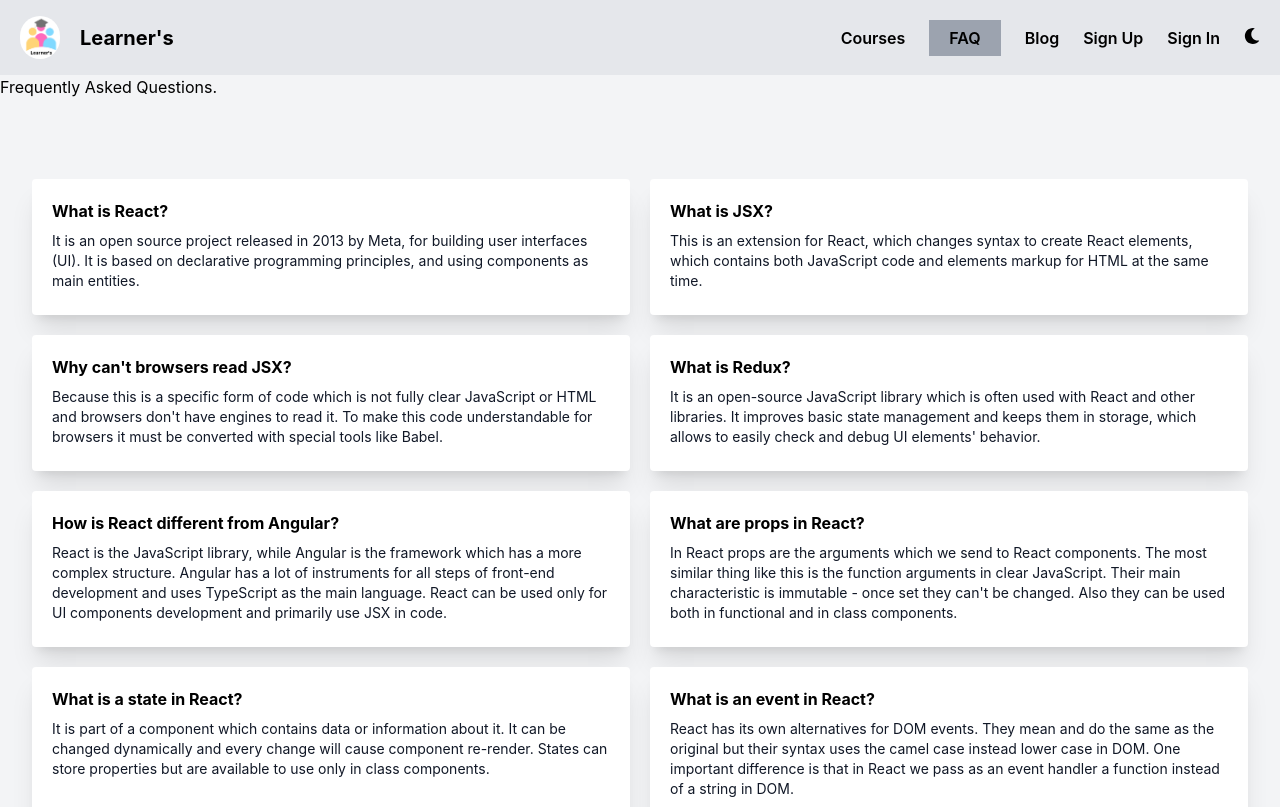
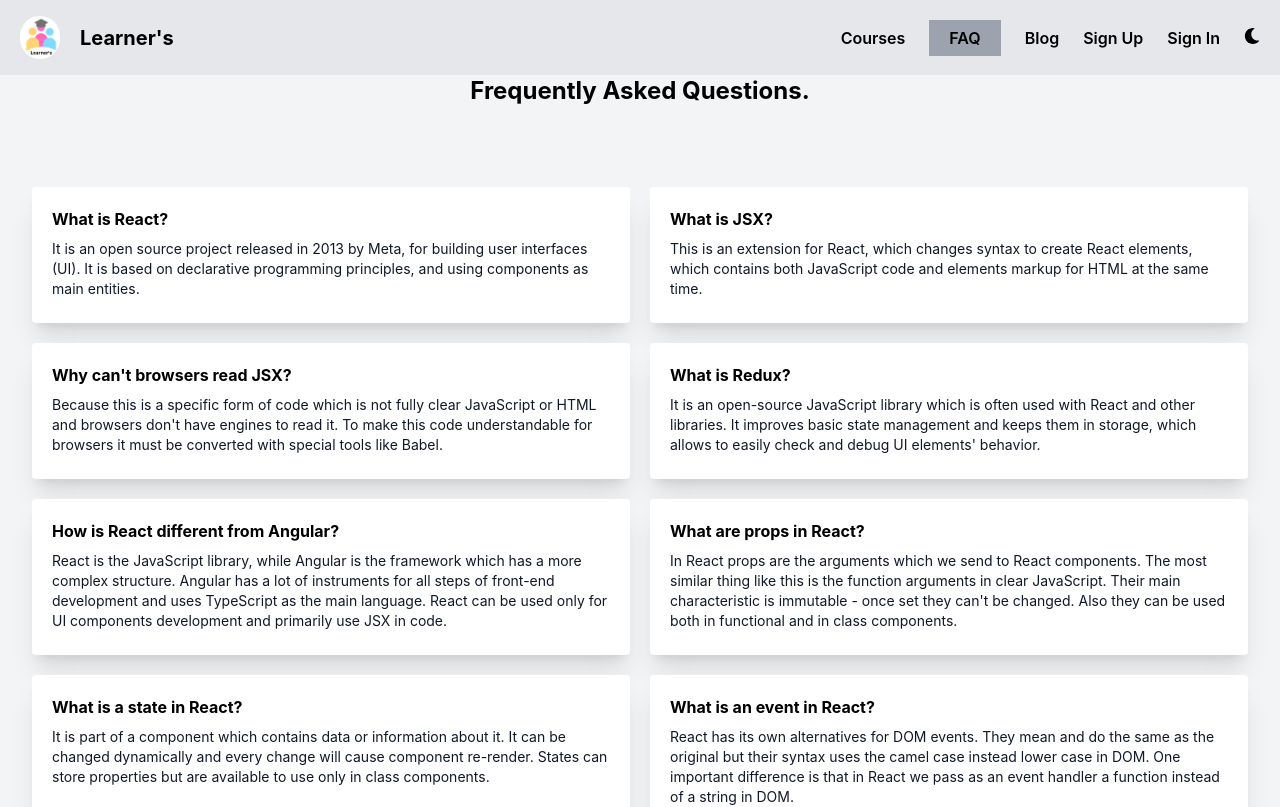
Before and after one commit to zobayertihan/Learners_Client, a React (Create React App) app: page /faq in a window 1280 px wide. Shown: the top 807 px of the page. Built offline with nearby package versions, Linux system fonts and the light colour scheme; no server answers.

Commit message:
FAQ updated

```diff
--- a/src/components/pages/FAQ/FAQ.js
+++ b/src/components/pages/FAQ/FAQ.js
@@ -4,7 +4,7 @@
     return (
         <div>
             <div className="bg-gray-100">
-                <h1>Frequently Asked Questions.</h1>
+                <h1 className='text-center font-bold text-2xl'>Frequently Asked Questions.</h1>
                 <div className="relative px-4 py-16 mx-auto sm:max-w-xl md:max-w-full lg:max-w-screen-xl md:px-24 lg:px-8 lg:py-20">
                     <div className="relative grid gap-5 sm:grid-cols-2 lg:grid-cols-2">
                         <div className="flex flex-col justify-between overflow-hidden text-left transition-shadow duration-200 bg-white rounded shadow-xl group hover:shadow-2xl">
```
